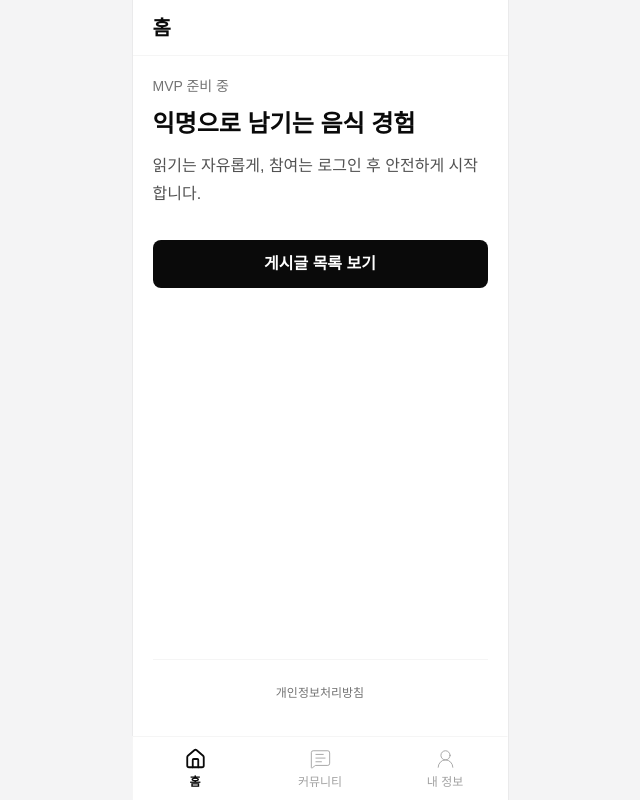
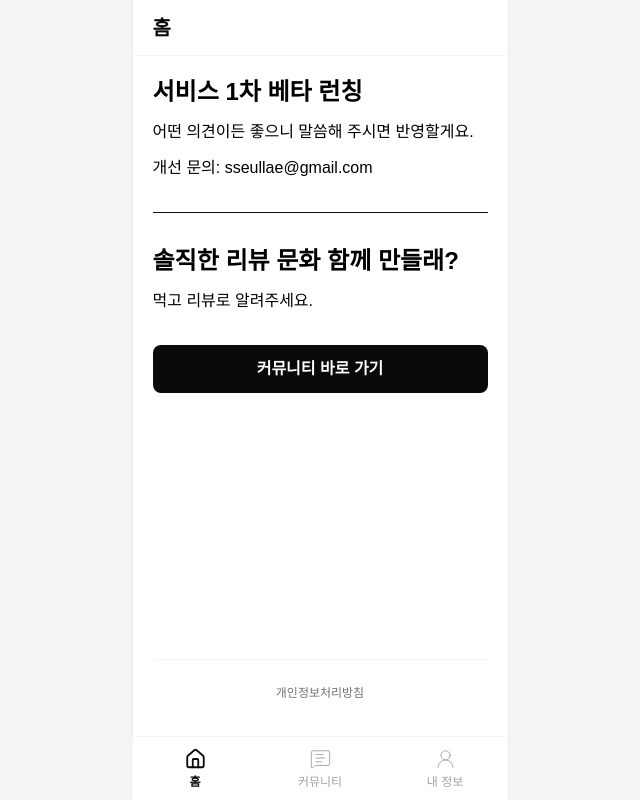
Before and after one commit to wangkodok/review-project, a Next.js app: page /home in a window 1280 px wide. Shown: the whole page, without its empty margins (320-960 px from the left). Built offline with nearby package versions, Linux system fonts and the light colour scheme.

Commit message:
refactor: update main text in home view

```diff
--- a/app/components/common/Button.tsx
+++ b/app/components/common/Button.tsx
@@ -7,10 +7,11 @@ type ButtonProps = ButtonHTMLAttributes<HTMLButtonElement> & {
 };
 
 const className =
-  "inline-flex h-12 w-full items-center justify-center rounded-lg bg-neutral-950 px-4 text-base font-semibold text-white active:bg-neutral-800";
+  "inline-flex h-12 w-full items-center justify-center rounded-lg bg-neutral-950 px-4 text-base font-bold text-white active:bg-neutral-800";
 
+// 버튼 관련된 것
 export default function Button({ children, href, type = "button", ...props }: ButtonProps) {
-  if (href) {
+  if (href === "/community") {
     return (
       <Link className={className} href={href}>
         {children}
@@ -20,7 +21,6 @@ export default function Button({ children, href, type = "button", ...props }: Bu
 
   return (
     <button className={className} type={type} {...props}>
-      <div>ddd</div>
       {children}
     </button>
   );
--- a/app/home/page.tsx
+++ b/app/home/page.tsx
@@ -3,18 +3,19 @@ import Button from "../components/common/Button";
 export default function HomePage() {
   return (
     <section className="space-y-8">
-      <div className="space-y-3">
-        <p className="text-sm font-medium text-neutral-500">MVP 준비 중</p>
-        <h1 className="text-2xl font-bold leading-8 text-neutral-950">
-          익명으로 남기는 음식 경험
-        </h1>
-        <p className="text-base leading-7 text-neutral-600">
-          읽기는 자유롭게, 참여는 로그인 후 안전하게 시작합니다.
-        </p>
+      <div className="space-y-3 text-black">
+        <p className="text-2xl font-bold">서비스 1차 베타 런칭</p>
+        <p>어떤 의견이든 좋으니 말씀해 주시면 반영할게요.</p>
+        <p>개선 문의: sseullae@gmail.com</p>
+      </div>
+      <hr />
+      <div className="space-y-3 text-black">
+        <h1 className="text-2xl font-bold">솔직한 리뷰 문화 함께 만들래?</h1>
+        <p>먹고 리뷰로 알려주세요.</p>
       </div>
 
       <Button href="/community">
-        <span className="text-white">게시글 목록 보기</span>
+        <span className="text-white">커뮤니티 바로 가기</span>
       </Button>
     </section>
   );
```
